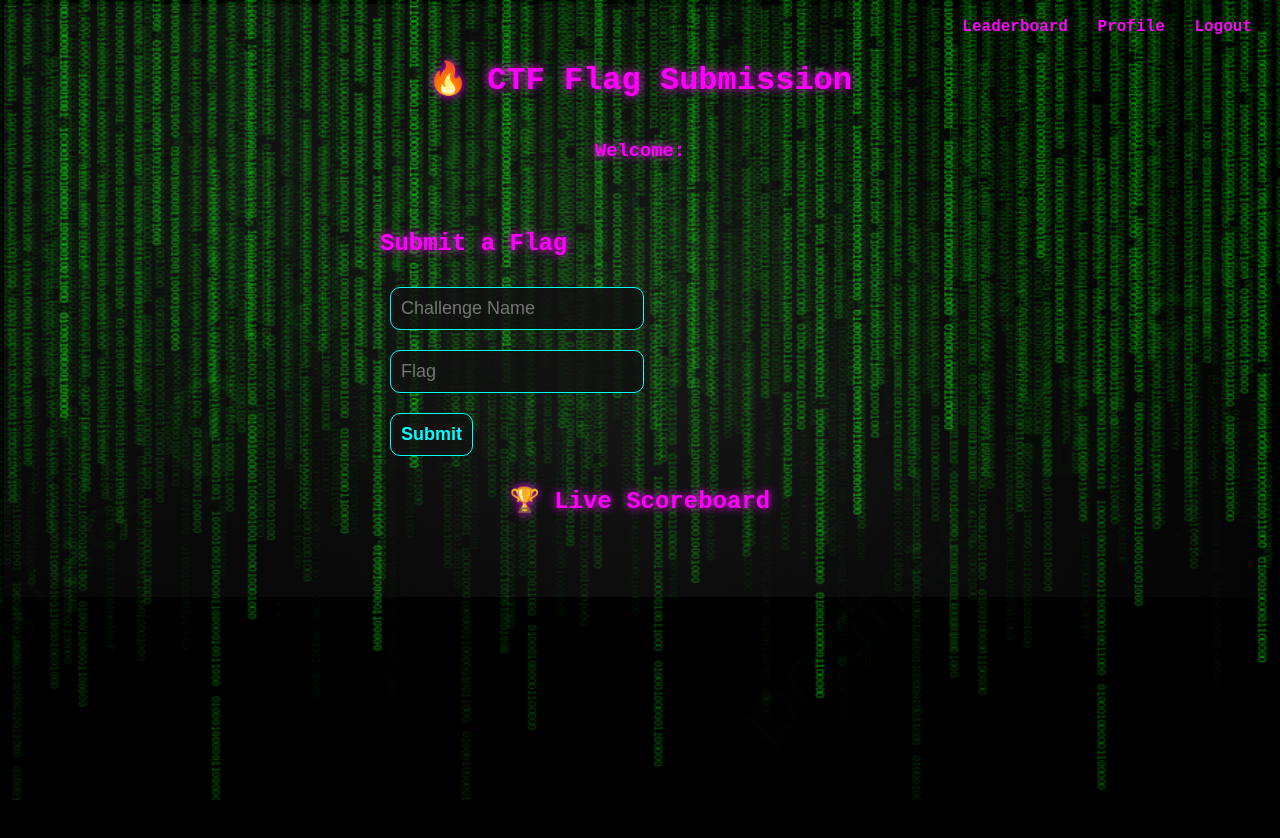
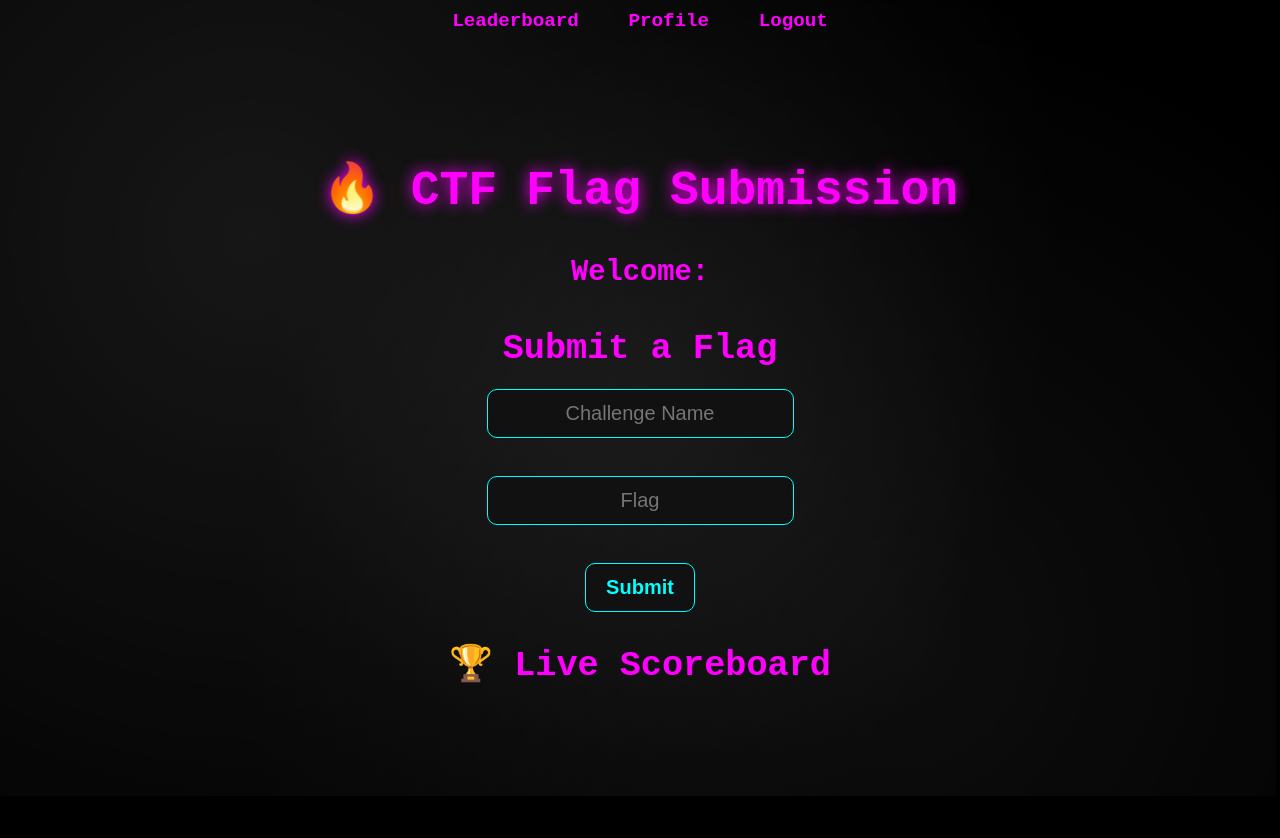
Before and after one commit to Aabidak/CTF-scoreboard, a plain HTML site: page index.html in a window 1280 px wide. Before the commit the page ends 800 px from the top, so only its background shows below. Drawn offline with Linux system fonts and the light colour scheme; no server answers.

Commit message:
Update index.html

```diff
--- a/index.html
+++ b/index.html
@@ -5,43 +5,43 @@
 <title>CTF Flag Submission</title>
 <meta name="viewport" content="width=device-width, initial-scale=1">
 <style>
-  /* Base body with your image */
+  /* Full dark galaxy background with moving, twinkling stars */
   body {
-    position: relative;
-    background: #000 url('imag.png') no-repeat center center fixed;
-    background-size: cover;
+    margin: 0;
+    padding: 30px;
     font-family: "Courier New", monospace;
     color: #0ff;
     display: flex;
     flex-direction: column;
     align-items: center;
-    padding: 30px;
+    justify-content: center;
+    min-height: 100vh;
+    text-align: center;
+    background: #000;
     overflow: hidden;
   }
 
-  /* Twinkling, moving stars overlay */
+  /* Star overlay */
   body::before {
     content: '';
     position: absolute;
     top:0; left:0;
     width:100%; height:100%;
     background:
-      radial-gradient(circle at 20% 30%, rgba(255,255,255,0.1) 0%, transparent 70%),
-      radial-gradient(circle at 70% 80%, rgba(255,255,255,0.07) 0%, transparent 60%),
+      radial-gradient(circle at 20% 30%, rgba(255,255,255,0.12) 0%, transparent 70%),
+      radial-gradient(circle at 70% 80%, rgba(255,255,255,0.08) 0%, transparent 60%),
       radial-gradient(circle at 50% 50%, rgba(255,255,255,0.05) 0%, transparent 50%);
     pointer-events: none;
     z-index: 0;
     animation: starTwinkle 4s infinite alternate, starMove 60s linear infinite;
   }
 
-  /* Twinkle effect */
   @keyframes starTwinkle {
     0% { opacity: 0.7; }
     50% { opacity: 1; }
     100% { opacity: 0.7; }
   }
 
-  /* Slow drifting effect */
   @keyframes starMove {
     0% { transform: translate(0,0); }
     100% { transform: translate(-50px,-50px); }
@@ -53,24 +53,35 @@
     z-index: 1;
   }
 
-  h1,h3,h2 { color:#f0f; text-shadow: 0 0 10px #f0f; }
+  /* Headings larger and centered */
+  h1 { font-size: 3rem; color: #f0f; text-shadow: 0 0 15px #f0f; margin-bottom: 10px; }
+  h2 { font-size: 2.2rem; color: #f0f; margin: 20px 0 10px 0; }
+  h3 { font-size: 1.8rem; color: #f0f; margin-bottom: 20px; }
+
+  /* Inputs and button bigger */
   input, button {
-    font-size: 18px;
+    font-size: 20px;
     margin: 10px;
-    padding: 10px;
+    padding: 12px 20px;
     border: 1px solid #0ff;
     background: rgba(17,17,17,0.85);
     color: #0ff;
     border-radius: 10px;
+    text-align: center;
   }
+
   button { cursor: pointer; font-weight: 700; }
-  #flag-section { margin-top: 30px; width: min(520px, 92vw); }
-  #scoreboard { margin-top: 20px; list-style: none; padding: 0; width: min(420px, 92vw); }
-  #scoreboard li { padding: 6px 0; border-bottom: 1px solid #0ff; transition: all 0.5s ease; }
+
+  /* Flag section and scoreboard centered */
+  #flag-section { width: min(520px, 92vw); display: flex; flex-direction: column; align-items: center; }
+  #scoreboard { margin-top: 20px; list-style: none; padding: 0; width: min(420px, 92vw); text-align: center; }
+  #scoreboard li { padding: 10px 0; border-bottom: 1px solid #0ff; font-size: 1.3rem; transition: all 0.5s ease; }
   #scoreboard li.top { color: gold; font-weight: bold; }
   #scoreboard li.new { background: rgba(0,255,255,0.2); }
-  #nav { position: absolute; top: 10px; right: 20px; }
-  #nav a { margin-left: 20px; color: #f0f; text-decoration: none; font-weight: bold; }
+
+  /* Navigation links centered and bigger */
+  #nav { position: absolute; top: 10px; width: 100%; text-align: center; z-index: 1; }
+  #nav a { margin: 0 20px; color: #f0f; text-decoration: none; font-weight: bold; font-size: 1.2rem; }
 </style>
 <script type="module">
 import { initializeApp } from "https://www.gstatic.com/firebasejs/9.23.0/firebase-app.js";
```
